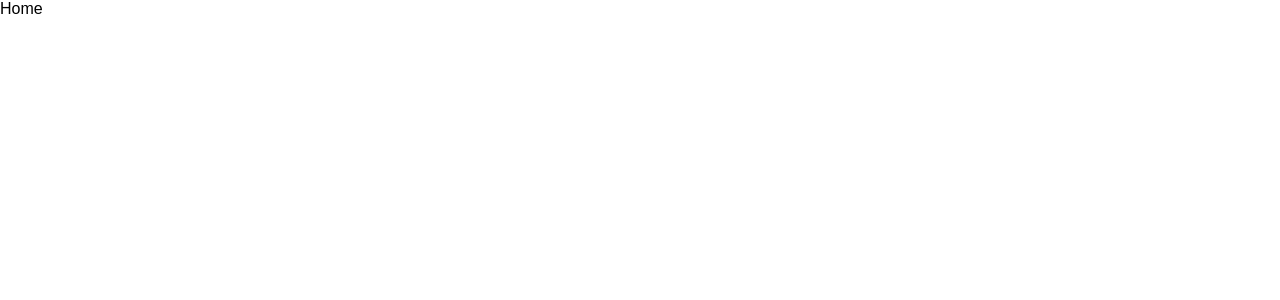
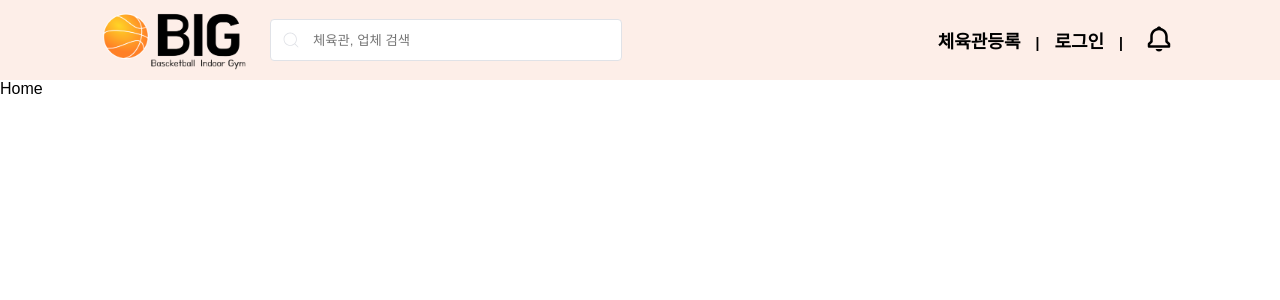
Before and after one commit to B-I-G-team/BIG_front, a React (Create React App) app: page / in a window 1280 px wide. Shown: the top 300 px of the page. Built offline with nearby package versions, Linux system fonts and the light colour scheme.

Commit message:
Style: Header 추가

```diff
--- a/package.json
+++ b/package.json
@@ -12,6 +12,7 @@
     "@types/react-dom": "^18.0.11",
     "react": "^18.2.0",
     "react-dom": "^18.2.0",
+    "react-icons": "^4.8.0",
     "react-router-dom": "^6.8.2",
     "react-scripts": "5.0.1",
     "styled-components": "^5.3.8",
--- a/src/App.tsx
+++ b/src/App.tsx
@@ -1,18 +1,19 @@
 import React from 'react';
 import { BrowserRouter, Routes, Route } from 'react-router-dom';
-import GlobalStyle from './style';
+
 import Home from './container';
 import Mypage from './container/mypage';
 import Login from './container/login';
 import Gym from './container/gym';
 import Owner from './container/owner';
 import Signup from './container/signup';
+import Header from './components/Header';
 
 function App() {
   return (
     <>
-      <GlobalStyle />
       <BrowserRouter>
+        <Header />
         <Routes>
           <Route index element={<Home />} />
           <Route path="mypage" element={<Mypage />} />
--- /dev/null
+++ b/src/components/Header.tsx
@@ -0,0 +1,119 @@
+import React from 'react';
+import { Link } from 'react-router-dom';
+import styled from 'styled-components';
+import logoImage from '../assets/logo.png';
+import Search from './common/Search';
+import { CiSearch } from 'react-icons/ci';
+import { RxHamburgerMenu } from 'react-icons/rx';
+import { BiBell } from 'react-icons/bi';
+
+const Header = () => {
+  return (
+    <Container>
+      <ContentWrapper>
+        <LeftSection>
+          <Link to="/">
+            <Logo src={logoImage} />
+          </Link>
+          {/* 인풋 */}
+          <Search />
+        </LeftSection>
+
+        <RightSecton>
+          {/* 태블릿까지 */}
+          <button type="button">
+            <SearchIcon size={30} />
+          </button>
+          <button type="button">
+            <HamburgerIcon size={30} />
+          </button>
+
+          {/* 랩탑부터 */}
+          <NavList>
+            <StyledLink to="/gym">체육관등록</StyledLink>
+            <StyledLink to="/login">로그인</StyledLink>
+
+            <button type="button">
+              <BiBell size={30} />
+            </button>
+          </NavList>
+        </RightSecton>
+      </ContentWrapper>
+    </Container>
+  );
+};
+
+export default Header;
+
+const Container = styled.div`
+  display: flex;
+  justify-content: center;
+  align-items: center;
+  padding: 0 15px;
+  background-color: ${({ theme }) => theme.color.primary_95};
+  @media ${({ theme }) => theme.grid.tablet} {
+    height: 80px;
+  }
+`;
+const ContentWrapper = styled.div`
+  width: 100%;
+  max-width: 1080px;
+  display: flex;
+  justify-content: space-between;
+  align-items: center;
+`;
+
+const Logo = styled.img`
+  width: 90px;
+  height: auto;
+
+  @media ${({ theme }) => theme.grid.tablet} {
+    width: 150px;
+  }
+`;
+
+const RightSecton = styled.div`
+  display: flex;
+  align-items: center;
+  justify-content: center;
+  font-size: ${({ theme }) => theme.font.size.heading_6};
+  font-weight: ${({ theme }) => theme.font.weight.heading1};
+`;
+
+const LeftSection = styled.div`
+  display: flex;
+  justify-content: center;
+  align-items: center;
+`;
+
+const SearchIcon = styled(CiSearch)`
+  @media ${({ theme }) => theme.grid.tablet} {
+    display: none;
+  }
+`;
+
+const HamburgerIcon = styled(RxHamburgerMenu)`
+  @media ${({ theme }) => theme.grid.tablet} {
+    display: none;
+  }
+`;
+
+const NavList = styled.div`
+  display: none;
+  @media ${({ theme }) => theme.grid.tablet} {
+    display: flex;
+    justify-content: center;
+    align-items: center;
+  }
+`;
+
+const StyledLink = styled(Link)`
+  ::after {
+    content: '|';
+    margin: 0 15px;
+
+    font-size: ${({ theme }) => theme.font.size.body_1};
+    font-weight: ${({ theme }) => theme.font.weight.medium};
+    color: ${({ theme }) => theme.color.black};
+  }
+`;
--- /dev/null
+++ b/src/components/common/Search.tsx
@@ -0,0 +1,38 @@
+import React from 'react';
+import styled from 'styled-components';
+import { CiSearch } from 'react-icons/ci';
+
+const Search = () => {
+  return (
+    <Container>
+      <SearchIcon size={20} />
+      <StyledInput placeholder="체육관, 업체 검색" />
+    </Container>
+  );
+};
+
+export default Search;
+
+const Container = styled.div`
+  display: none;
+  @media ${({ theme }) => theme.grid.tablet} {
+    display: flex;
+    align-items: center;
+    justify-content: flex-start;
+    background-color: #fff;
+    border: 1px solid ${({ theme }) => theme.color.border};
+    border-radius: 4px;
+    width: 350px;
+    height: 40px;
+    margin-left: 20px;
+  }
+`;
+
+const StyledInput = styled.input`
+  width: 80%;
+`;
+
+const SearchIcon = styled(CiSearch)`
+  padding: 10px;
+  color: ${({ theme }) => theme.color.border};
+`;
```
Also changed, not shown: src/assets/logo.png (added), 1 other file (tests, documents, lock files or other folders).
